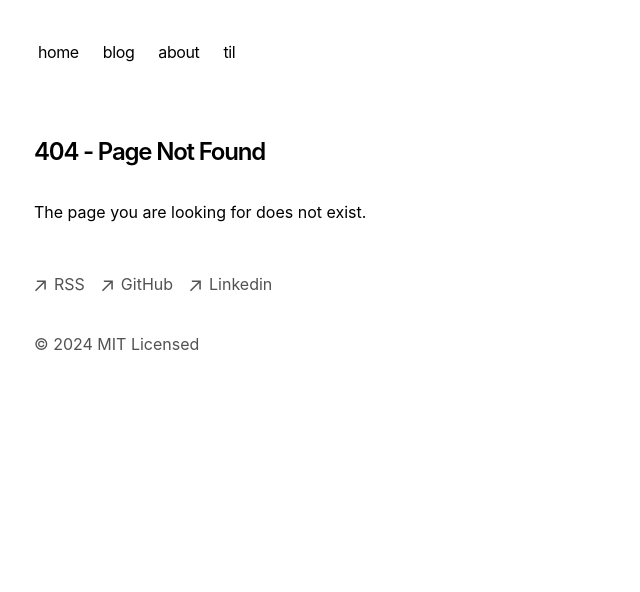
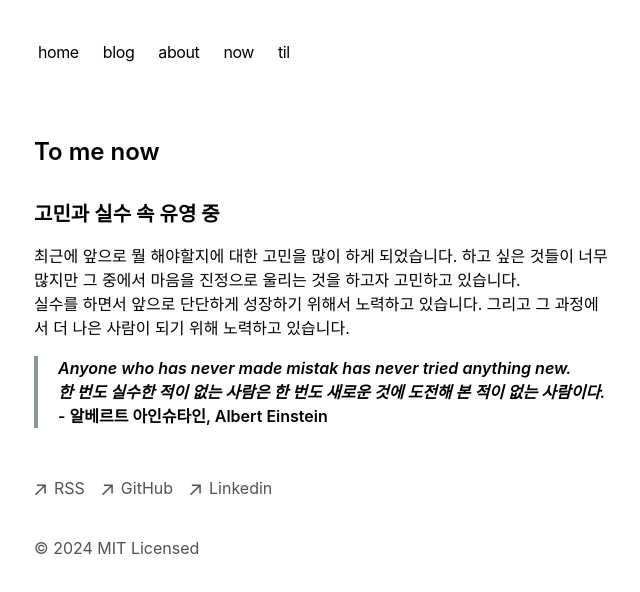
Before and after one commit to Dev-HyunSang/blog, a Next.js app: page /now in a window 1280 px wide. Before the commit this address had no page. Shown: the top 592 px of the page, without its empty margins (318-958 px from the left). Built offline with nearby package versions, Linux system fonts and the light colour scheme.

Commit message:
update now page

```diff
--- a/app/components/nav.tsx
+++ b/app/components/nav.tsx
@@ -9,6 +9,9 @@ const navItems = {
   },
   '/about': {
     name: 'about'
+  },
+  '/now': {
+    name: 'now'
   },
   'https://til.hyunsang.dev': {
     name: "til"
--- /dev/null
+++ b/app/now/page.tsx
@@ -0,0 +1,25 @@
+export const metadata = {
+  title: 'To me now',
+  description: 'To me now',
+}
+
+export default function Page() {
+  return (
+    <section>
+        <h1 className="mb-8 text-2xl font-semibold">To me now</h1>
+        <h2 className="mb-4 text-xl font-semibold">고민과 실수 속 유영 중</h2>
+        <p className="mb-4">
+            {`최근에 앞으로 뭘 해야할지에 대한 고민을 많이 하게 되었습니다. 하고 싶은 것들이 너무 많지만 그 중에서 마음을 진정으로 울리는 것을 하고자 고민하고 있습니다.`}
+            <br />
+            {`실수를 하면서 앞으로 단단하게 성장하기 위해서 노력하고 있습니다. 그리고 그 과정에서 더 나은 사람이 되기 위해 노력하고 있습니다.`}
+        </p>
+        <blockquote className="mb-4">
+          <span className="font-semibold italic">Anyone who has never made mistak has never tried anything new.</span>
+          <br />
+          <span className="font-semibold italic">한 번도 실수한 적이 없는 사람은 한 번도 새로운 것에 도전해 본 적이 없는 사람이다.</span>
+          <br />
+          <span className="font-semibold">- 알베르트 아인슈타인, Albert Einstein</span>
+        </blockquote>
+    </section>
+  )
+}
```
